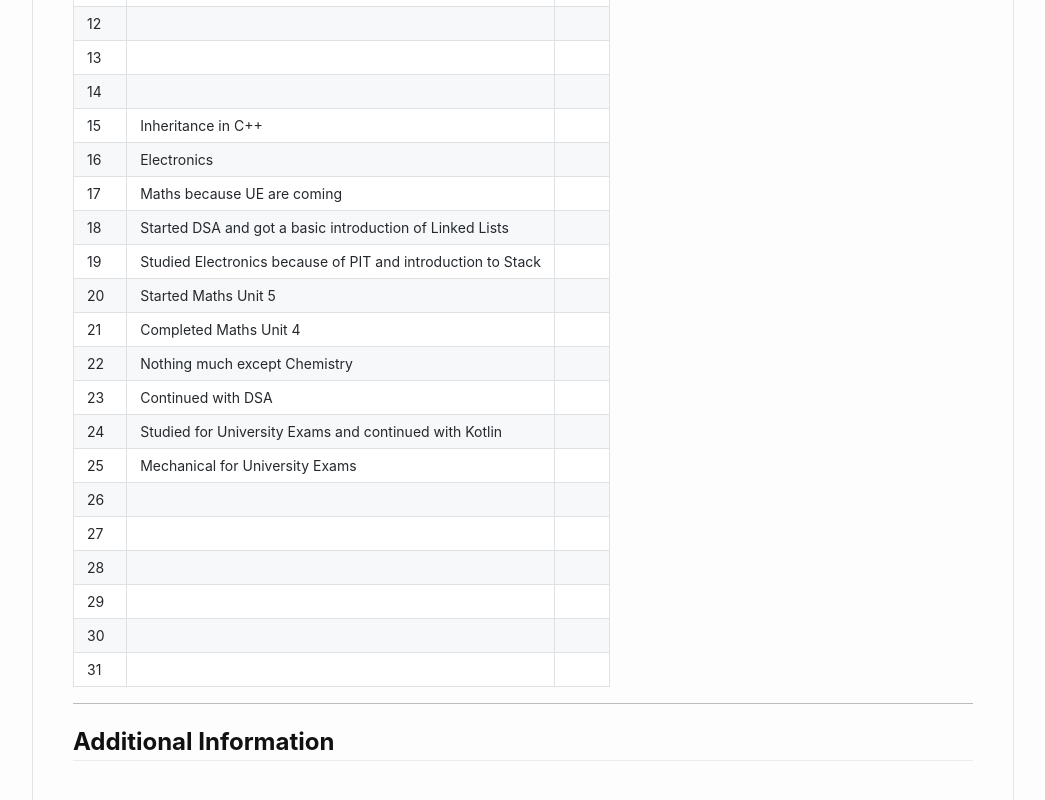
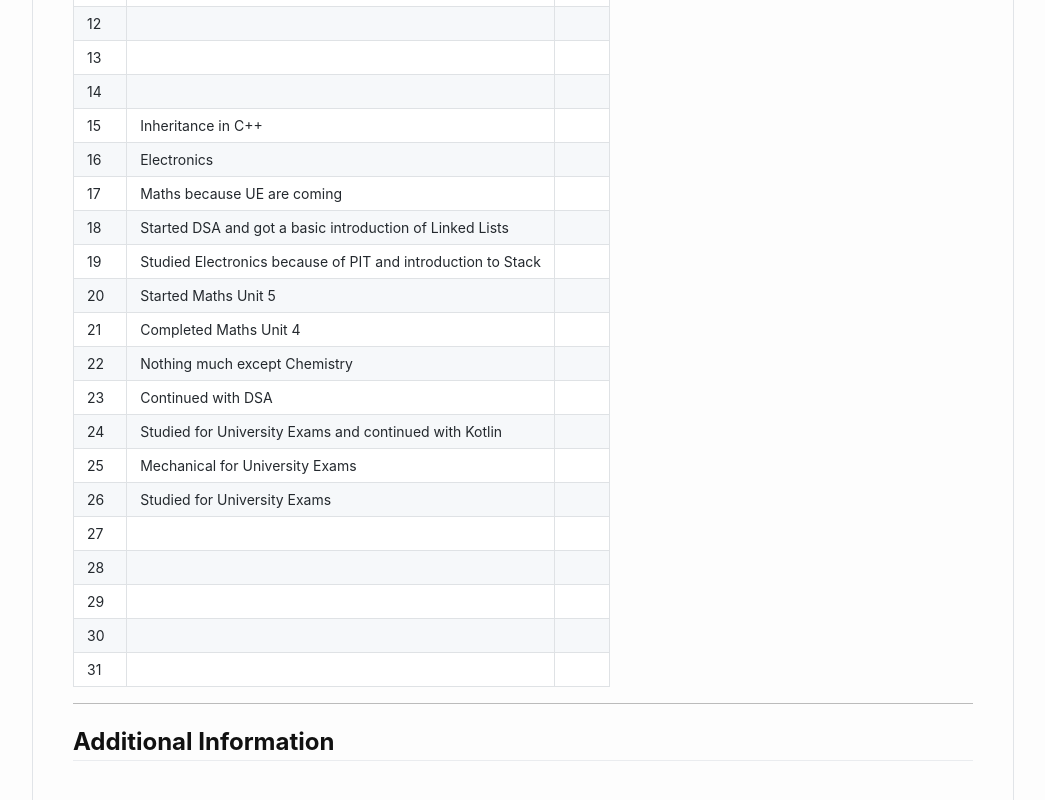
Before and after one commit to FOSS-Community/progress-tracker, a website: page dist/AdityaBansal.html in a window 1280 px wide. Shown: the part 568-1368 px from the top of the page, without its empty margins (117-1162 px from the left). Drawn offline with Linux system fonts and the light colour scheme.

Commit message:
Update AdityaBansal.html

```diff
--- a/dist/AdityaBansal.html
+++ b/dist/AdityaBansal.html
@@ -349,7 +349,7 @@ h3 {
 </tr>
 <tr>
 <td>26</td>
-<td></td>
+<td>Studied for University Exams</td>
 <td></td>
 </tr>
 <tr>
```
